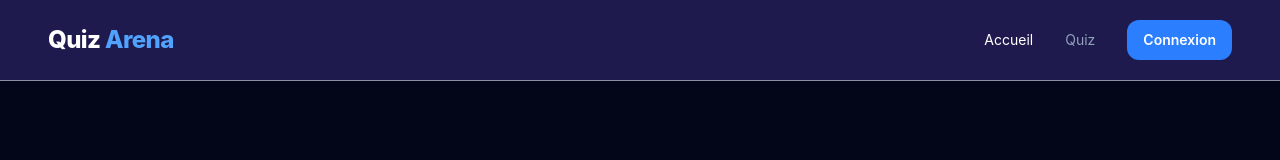
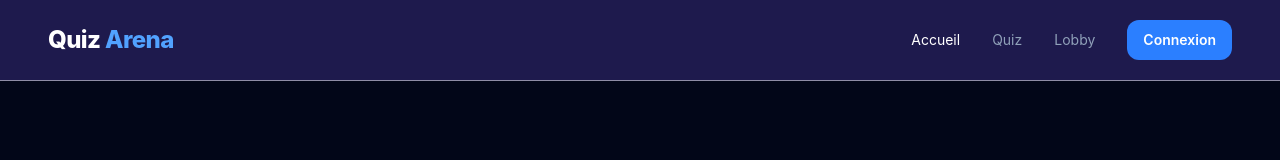
Before and after one commit to rafeger/Transcendance, a React (Vite) app in the folder frontend/: page / in a window 1280 px wide. Shown: the top 160 px of the page. Built offline with nearby package versions, Linux system fonts and the light colour scheme.

Commit message:
Creation d'une page lobby

```diff
--- a/frontend/src/App.tsx
+++ b/frontend/src/App.tsx
@@ -1,6 +1,7 @@
 import { BrowserRouter, Routes, Route } from "react-router-dom";
 import Home from "./pages/Home";
 import Auth from "./pages/Auth";
+import Lobby from "./pages/Lobby";
 import MainLayout from "./layout/Layout";
 
 function App() {
--- a/frontend/src/components/Header.tsx
+++ b/frontend/src/components/Header.tsx
@@ -34,6 +34,17 @@ function Header() {
             Quiz
           </NavLink>
 
+          <NavLink
+            to="/lobby"
+            className={({ isActive }) =>
+              `text-sm transition hover:text-white ${
+                isActive ? "text-white" : "text-slate-400"
+              }`
+            }
+          >
+            Lobby
+          </NavLink>
+
           <Link
             to="/auth"
             className="rounded-xl bg-blue-500 px-4 py-2.5 text-sm font-semibold text-white transition hover:bg-blue-400"
--- a/frontend/src/pages/Auth.tsx
+++ b/frontend/src/pages/Auth.tsx
@@ -8,7 +8,7 @@ function Auth() {
     const [password, setPassword] = useState("");
     const [email, setEmail] = useState("");
 
-    function handleSubmit(event: React.FormEvent<HTMLFormElement>) {
+    function handleSubmit(event: React.SubmitEvent<HTMLFormElement>) {
         event.preventDefault();
 
         if (isRegister && username.trim() === "") {
--- /dev/null
+++ b/frontend/src/pages/Lobby.tsx
@@ -0,0 +1,17 @@
+import { useState } from "react";
+
+function Lobby() {
+    const [codeQuiz, setCodeQuiz] = useState("");
+
+    function handleJoinLobby(event: React.SubmitEvent) {
+        event.preventDefault();
+
+        if (codeQuiz.trim() === "") {
+            alert("Please enter a quiz code.");
+            return ;
+        }
+        console.log("Quiz code: ", codeQuiz);
+    }
+}
+
+export default Lobby;
```
